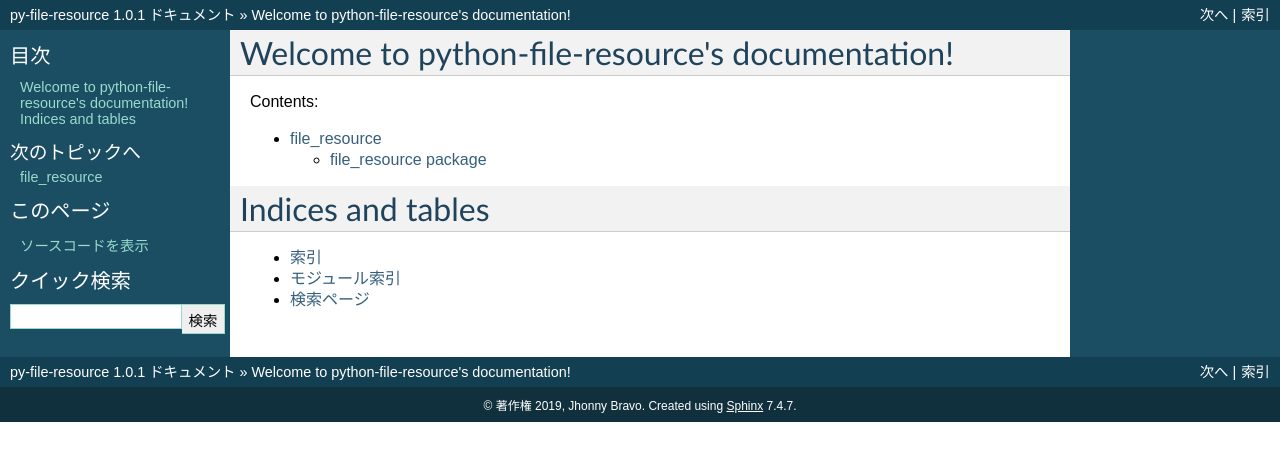
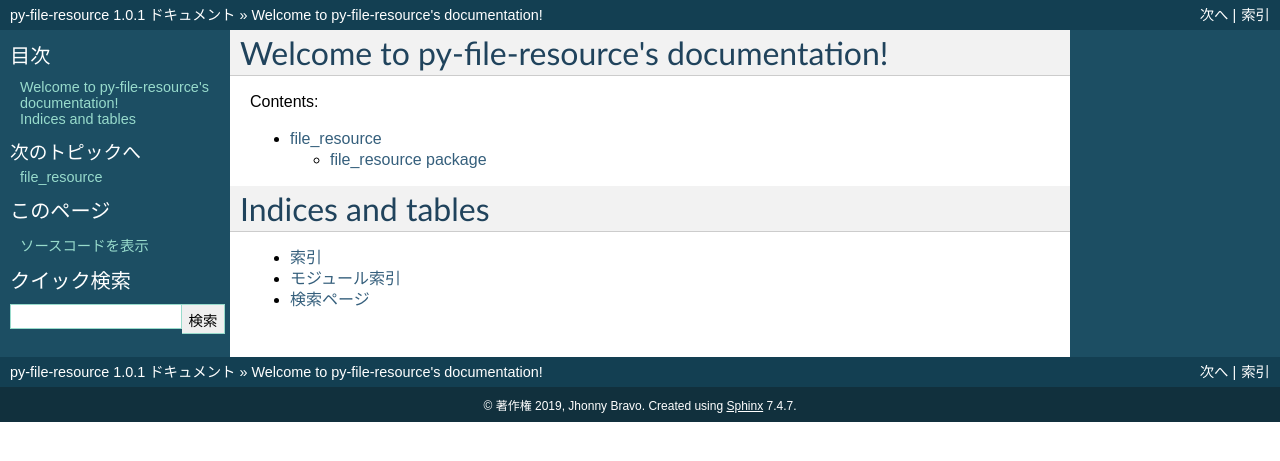
Before and after one commit to JhonnyBravo/py-base-resource, a Sphinx documentation site: the page built from docs/source/index.rst, in a window 1280 px wide. Shown: the top 461 px of the page. Built offline with Sphinx 7.4.7, drawn with Linux system fonts in a browser that asks for light colours.

Commit message:
modified: docs/source/index.rst
パッケージ名の変更に伴う修正。

```diff
--- a/docs/source/index.rst
+++ b/docs/source/index.rst
@@ -1,10 +1,10 @@
-.. python-file-resource documentation master file, created by
-   sphinx-quickstart on Fri May 17 15:23:37 2019.
+.. py-file-resource documentation master file, created by
+   sphinx-quickstart on Fri May 17 21:44:46 2019.
    You can adapt this file completely to your liking, but it should at least
    contain the root `toctree` directive.
 
-Welcome to python-file-resource's documentation!
-================================================
+Welcome to py-file-resource's documentation!
+============================================
 
 .. toctree::
    :maxdepth: 2
```
